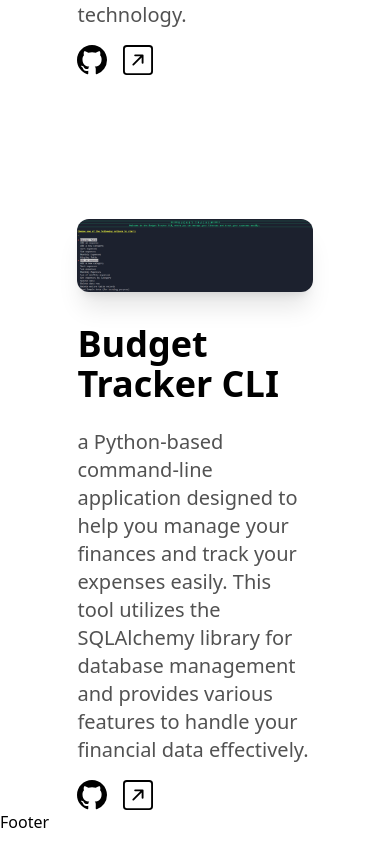
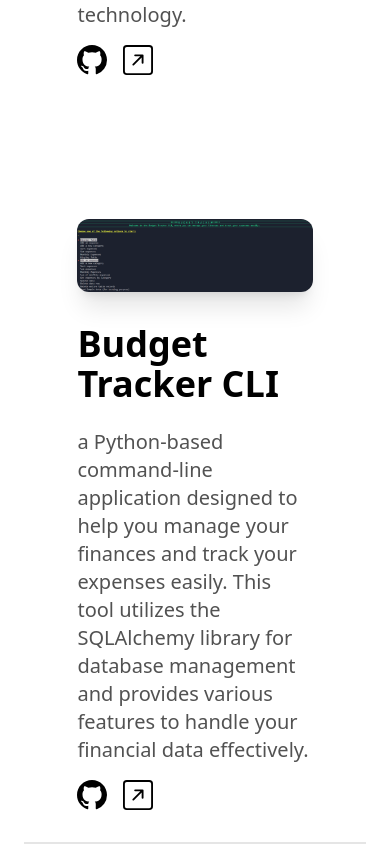
Before and after one commit to elprince-dev/portfolio-nextjs, a Next.js app: page / in a window 390 px wide. Shown: the part 3654-4498 px from the top of the page. Built offline with nearby package versions, Linux system fonts and the light colour scheme.

Commit message:
Adds a footer line

```diff
--- a/src/components/Footer.jsx
+++ b/src/components/Footer.jsx
@@ -7,7 +7,15 @@ import {
 } from "react-icons/ai";
 
 const Footer = () => {
-  return <div>Footer</div>;
+  return (
+    <footer className="mx-auto max-w-3xl px-6 md:max-w-5xl">
+      <hr className="w-full h-0.5 mx-auto mt-8 bg-neutral-200 border-0" />
+      <div>
+        <div></div>
+        <div></div>
+      </div>
+    </footer>
+  );
 };
 
 export default Footer;
```
